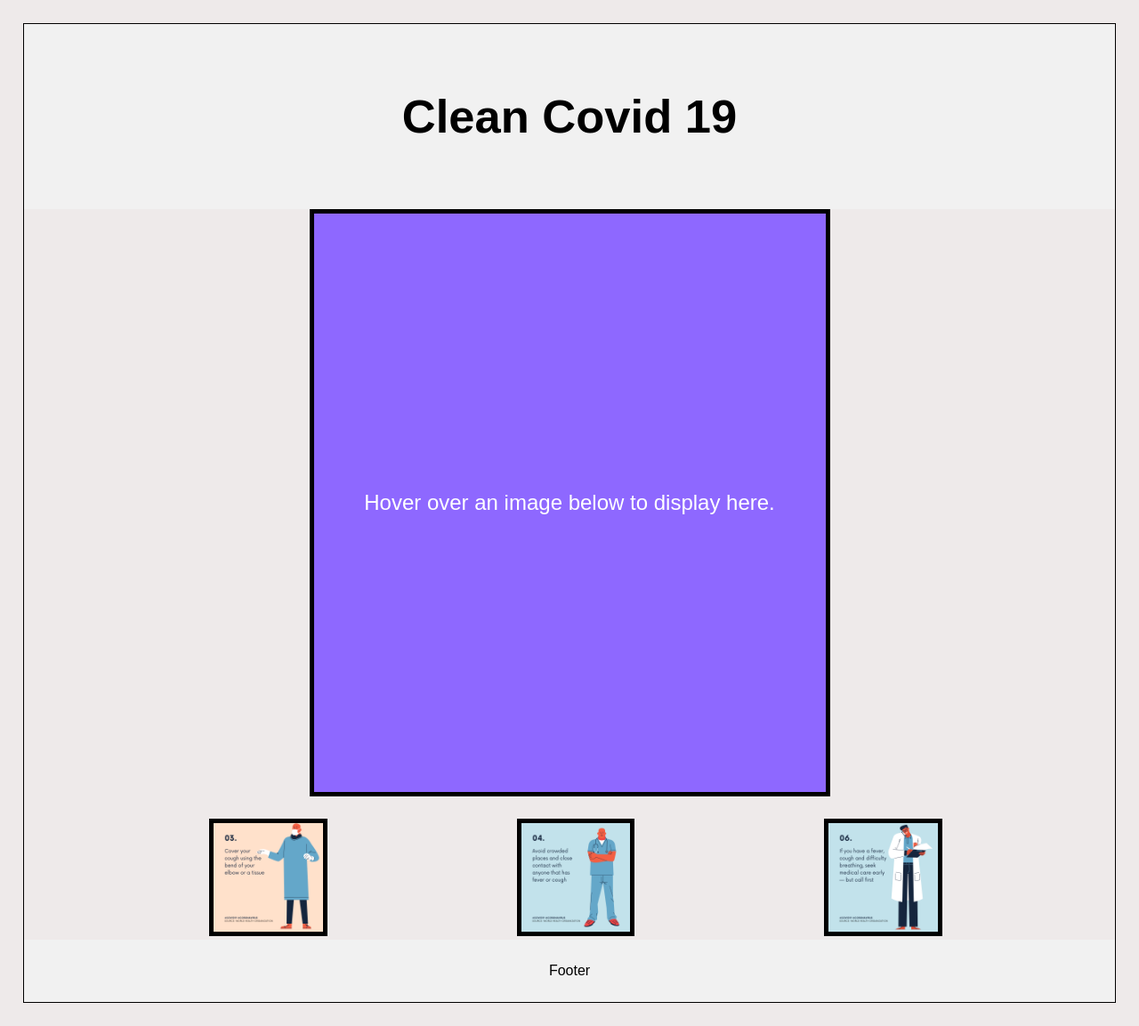
After one commit to cardox6/cc19, a Flask app: page /infographics in a window 1280 px wide. The commit adds this page. Shown: the whole page at 89% size. Run offline with Flask 2, Linux system fonts and the light colour scheme.

Commit message:
New infographics.html and JS img gallery

```diff
--- a/app/routes.py
+++ b/app/routes.py
@@ -5,3 +5,7 @@ from app import app
 @app.route('/index')
 def index():
     return render_template('index.html')
+
+@app.route('/infographics')
+def infographics():
+    return render_template('infographics.html')
--- /dev/null
+++ b/app/templates/functions.js
@@ -0,0 +1,17 @@
+
+function message(msg){
+    document.getElementById('output').innerHTML = msg + "event";
+}
+
+/* Funtions for Infographics gallery */
+function upDate(previewPic){
+    var src = previewPic.getAttribute( "src" );
+    document.getElementById('image').style.backgroundImage = "url('" + src + "')";
+    document.getElementById('image').innerHTML = previewPic.alt;
+}
+
+function unDo(){
+    var text = "Hover over an image below to display here.";
+    document.getElementById('image').style.backgroundImage = "url('')";
+    document.getElementById('image').innerHTML= text;
+}
--- /dev/null
+++ b/app/templates/infographics.css
@@ -0,0 +1,66 @@
+body{
+    font-family: Arial, Helvetica, sans-serif;
+    margin: 2%;
+    border: 1px solid black;
+    background-color: #eeeaea;
+}
+/* Style the header */
+.header {
+    grid-area: header;
+    background-color: #f1f1f1;
+    padding: 30px;
+    text-align: center;
+    font-size: 35px;
+  }
+.grid-container {
+    display: grid;
+    grid-template-areas:
+      'header header header header header header'
+      'left middle middle middle middle right'
+      'footer footer footer footer footer footer';
+  }
+
+.middle {
+    grid-area: right;
+  }
+
+  /* Style the footer */
+.footer {
+    grid-area: footer;
+    background-color: #f1f1f1;
+    padding: 10px;
+    text-align: center;
+  }
+
+@media (max-width: 600px) {
+    .grid-container  {
+      grid-template-areas:
+        'header header header header header header'
+        'middle middle  middle  middle  middle  middle '
+        'footer footer footer footer footer footer';
+    }
+  }
+
+#image{
+line-height:650px;
+    width: 575px;
+height: 650px;
+    border:5px solid black;
+    margin:0 auto;
+background-color: #8e68ff;
+background-image: url('');
+background-repeat: no-repeat;
+color:#FFFFFF;
+text-align: center;
+background-size: 100%;
+margin-bottom:25px;
+font-size: 150%;
+}
+.preview{
+    width:10%;
+    margin-left:17%;
+    border: 5px solid black;
+}
+img{
+    width:95%;
+}
--- /dev/null
+++ b/app/templates/infographics.html
@@ -0,0 +1,25 @@
+<!DOCTYPE html>
+<html lang="en">
+<head>
+    <meta charset="UTF-8">
+    <meta name="viewport" content="width=device-width, initial-scale=1.0">
+    <title>Infographics</title>
+    <link rel="stylesheet" href="infographics.css">
+    <script src="functions.js"> </script>
+</head>
+<body>
+    <div class="grid-container">
+        <div class="header">
+          <h2>Clean Covid 19</h2> </div>
+        <div class="middle">
+    <div id = "image"> Hover over an image below to display here. </div>
+
+	<img class = "preview" alt = "Precautions" src = "img/4.png" onmouseover = "upDate(this)" onmouseout = "unDo()">
+
+	<img class = "preview" alt = "Social Distancing" src = "img/5.png" onmouseover = "upDate(this)" onmouseout = "unDo()">
+
+    <img class = "preview" src = "img/8.png" alt = "Symptoms" onmouseover = "upDate(this)" onmouseout = "unDo()">
+        </div>
+    <div class="footer"> <p>Footer </p></div>
+</body>
+</html>
--- a/app/templates/style.css
+++ b/app/templates/style.css
@@ -26,7 +26,7 @@ body {
   }
 
 .left,
-.middle,
+.tableauPlaceholder,
 .right {
     padding: 10px;
   }
@@ -37,7 +37,7 @@ body {
   }
 
   /* Style the middle column */
-.middle {
+.tableauPlaceholder {
     grid-area: middle;
   }
 
@@ -60,7 +60,7 @@ body {
       grid-template-areas:
         'header header header header header header'
         'left left left left left left'
-        'middle middle middle middle middle middle'
+        'middle middle  middle  middle  middle  middle '
         'right right right right right right'
         'footer footer footer footer footer footer';
     }
```
Also changed, not shown: app/templates/index.html (+8 -4 lines), app/templates/img/4.png (added), app/templates/img/5.png (added), app/templates/img/8.png (added), app/templates/img/graphic_summary.png (added), app/templates/img/graphic_summary_2.png (added), 1 other file.
